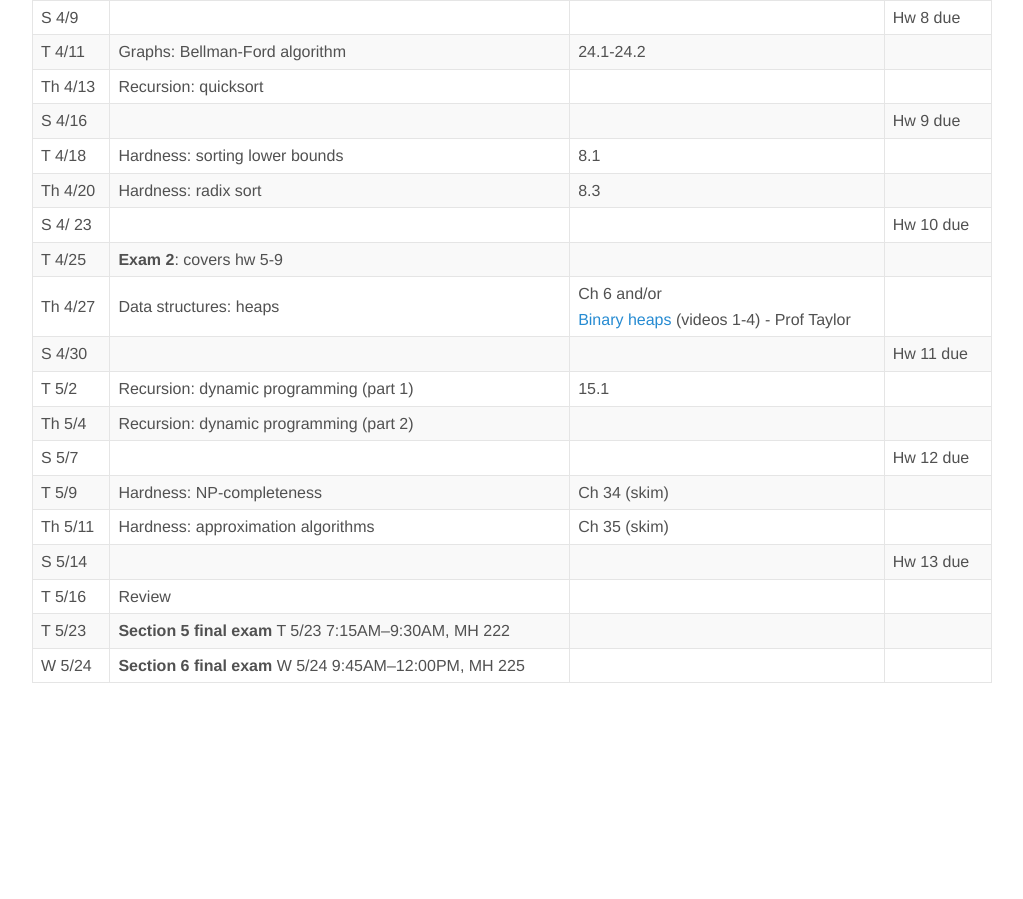
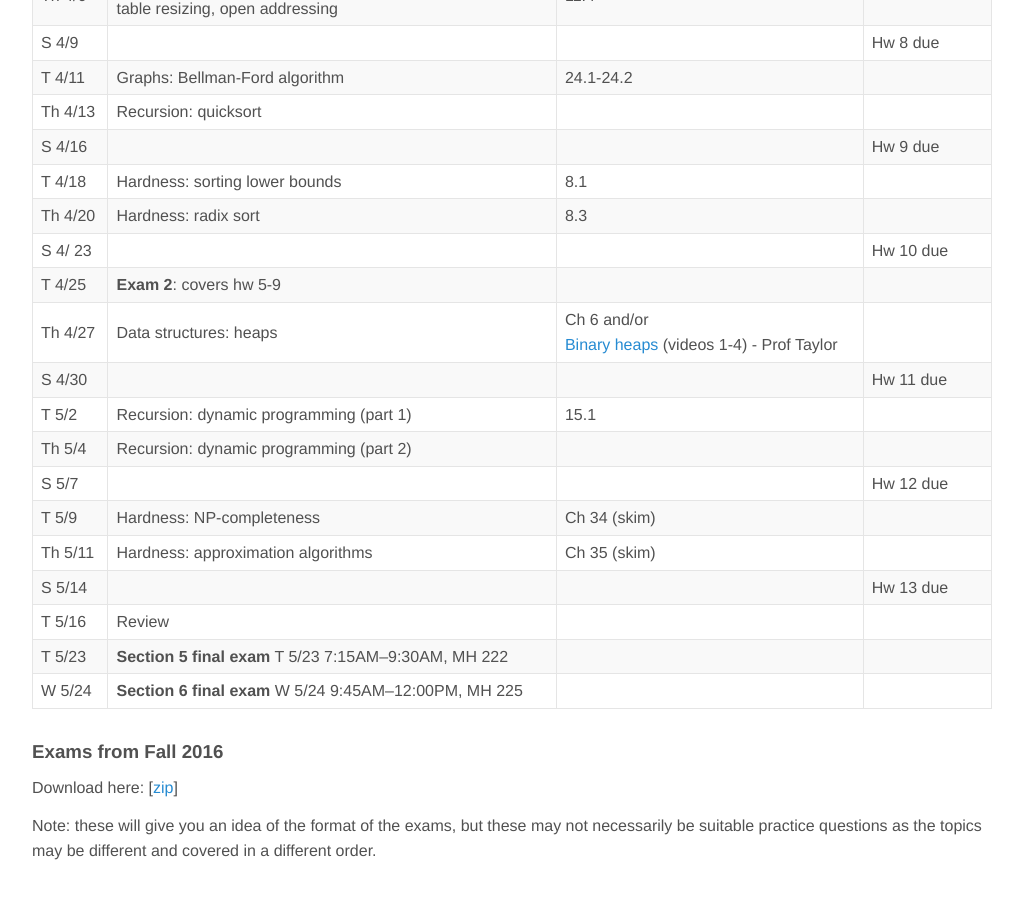
Before and after one commit to jnylam/jnylam.github.io, a Jekyll site: the page built from _courses/146-s17/index.md, in a window 1280 px wide and 900 px high, scrolled down 1630 px. Shown: the whole window, without its empty margins (128-1151 px from the left). Built offline with Jekyll 4.4.1, drawn with Linux system fonts in a browser that asks for light colours; before the commit the page ends 2337 px from its top, so only the background shows below that; some of the changed text lies outside the part shown.

```diff
--- a/_courses/146-s17/index.md
+++ b/_courses/146-s17/index.md
@@ -60,6 +60,14 @@
 T 5/23 | __Section 5 final exam__ T 5/23  7:15AM&ndash;9:30AM, MH 222<br />
 W 5/24 | __Section 6 final exam__ W 5/24  9:45AM&ndash;12:00PM, MH 225
 
+
+
+### Exams from Fall 2016
+
+Download here: [[zip](exams.zip)]
+
+Note: these will give you an idea of the format of the exams, but these may not necessarily be suitable practice questions as the topics may be different and covered in a different order.
+
 <!-- Recursion: divide-and-conquer algorithms | 33.4
 Dynamic programming: 15.1
  Data structures: stacks, space complexity of recursive algorithms, <br>find the convex hull | 10.1, 10.2 (skim)<br> 33.3 (Graham scan)
```
Also changed, not shown: other parts of _courses/146-s17/index.md (+2 -2 lines), 1 other file.
